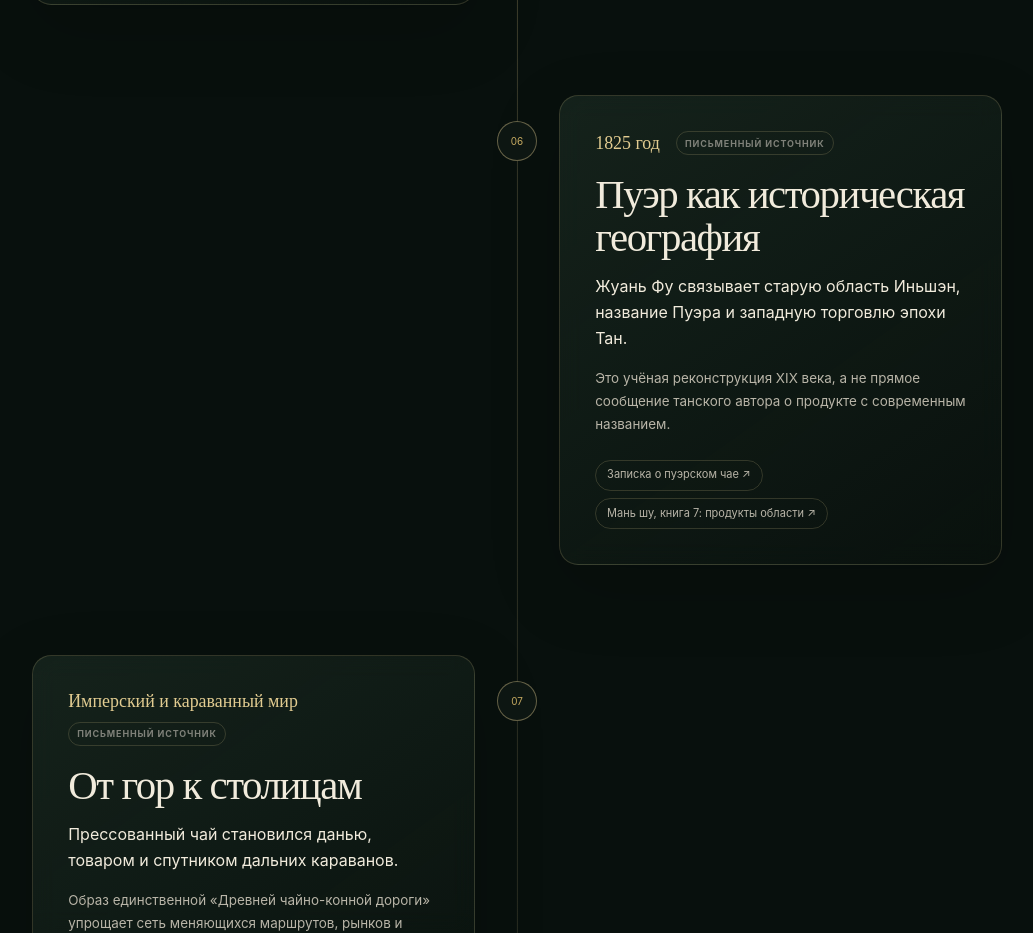
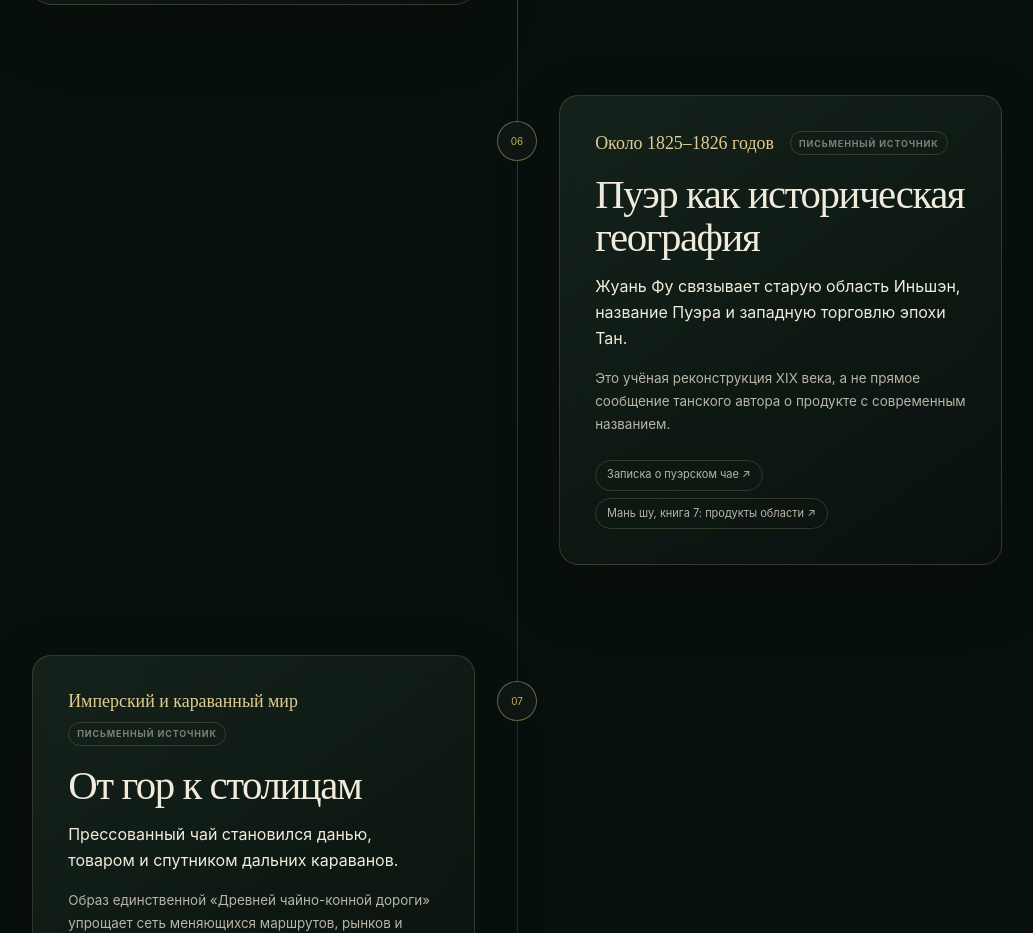
Before and after one commit to agent-axiom/cha, a React (Vite) app: page / in a window 1280 px wide. Shown: the part 3780-4713 px from the top of the page, without its empty margins (123-1156 px from the left). Built offline with nearby package versions, Linux system fonts and the light colour scheme.

Commit message:
fix(site): qualify Ruan Fu timeline date

```diff
--- a/src/content/history.ts
+++ b/src/content/history.ts
@@ -54,7 +54,7 @@ export const history: HistoryEntry[] = [
   {
     id: 'ruan-puer-record',
     sortYear: 1825,
-    date: '1825 год',
+    date: 'Около 1825–1826 годов',
     title: 'Пуэр как историческая география',
     summary: 'Жуань Фу связывает старую область Иньшэн, название Пуэра и западную торговлю эпохи Тан.',
     detail: 'Это учёная реконструкция XIX века, а не прямое сообщение танского автора о продукте с современным названием.',
```
